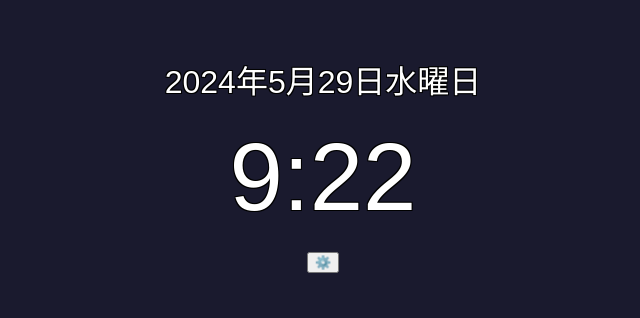
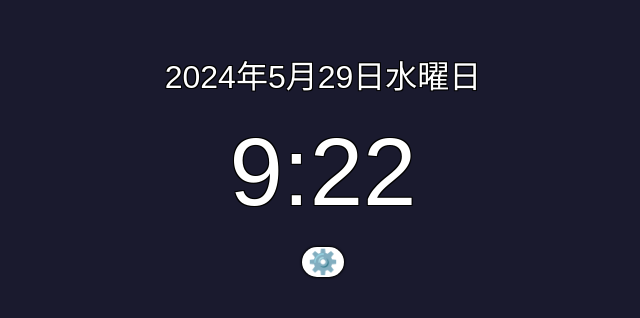
Before and after one commit to jin954/T1, a plain HTML site: page index.html in a window 1280 px wide. Shown: the part 236-554 px from the top of the page, without its empty margins (317-957 px from the left). Drawn offline with Linux system fonts and the light colour scheme.

Commit message:
Update style.css

```diff
--- a/style.css
+++ b/style.css
@@ -68,3 +68,14 @@ body {
     cursor: pointer;
     font-size: 1em;
 }
+
+.icon-button {
+    font-size: 1.5em;
+    background: none;
+    border: none;
+    cursor: pointer;
+    border-radius: 25px;
+    background: white;
+    color: #1a1a2e;
+    box-shadow: 0 0 2px 1px black;
+}
```
